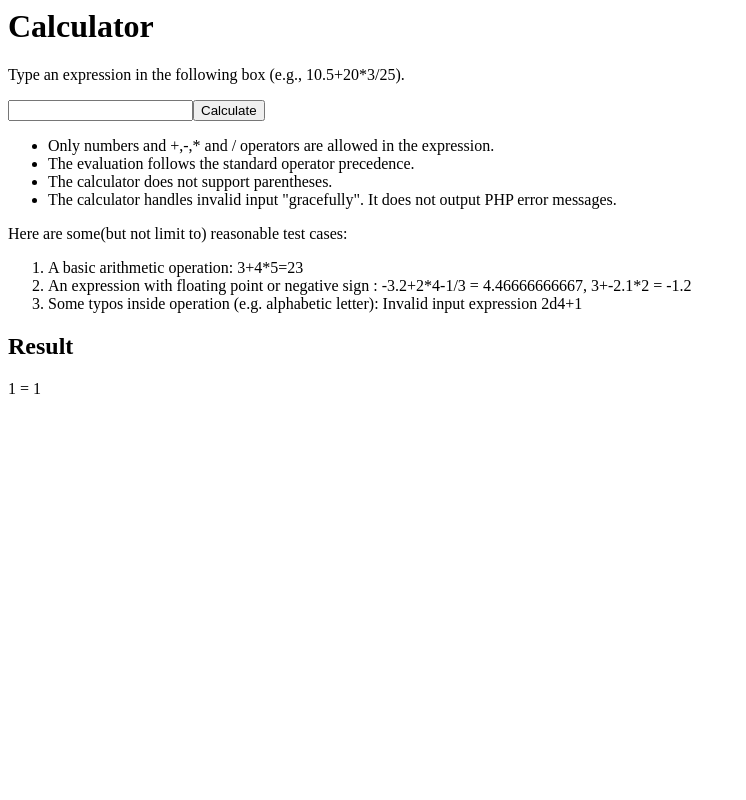
After one commit to jfeldmar/ucla-cs143-grading-application, a PHP site: page /p1a-perl/src/html-css/test_input/index-ORIGINAL.php?expr=1 in a window 1280 px wide. The commit adds this page. Shown: the whole page, without its empty margins (0-746 px from the left). Run offline with PHP 8.4, Linux system fonts and the light colour scheme.

Commit message:
updated p1a-php to include more files for version control; fixed bugs; need to change file output to tab separated

```diff
--- a/p1a-perl/src/html-css/js/n5-script-functions.js
+++ b/p1a-perl/src/html-css/js/n5-script-functions.js
@@ -335,7 +335,8 @@ function submit_csv(myform)
 	var csv = new Array();
 	var subs = document.getElementsByClassName("submissions");
 
-	csv[0] = new Array(4);
+	var num_entries = document.getElementById('csv_size').value ;
+	csv[0] = new Array( num_entries );
 	csv[0][0] = "SID";
 	csv[0][1] = "Total Score";
 	csv[0][2] = "Fraction Correct";
@@ -343,7 +344,7 @@ function submit_csv(myform)
 
 	for (var i = 0; i < subs.length; i++)
 	{
-		csv[i+1] = new Array(4);
+		csv[i+1] = new Array( num_entries );
 		csv[i+1][0] = '\"' + subs[i].id + '\"';
 
 		// enclose text in quotes in order to escape commas
--- a/p1a-perl/src/html-css/start.html
+++ b/p1a-perl/src/html-css/start.html
@@ -23,8 +23,8 @@ function confirm_clear_data(mybutton) {
 <br/>
 <br/>
 <p align=center>
-<a href="various8input.tar">Sample Input (tar file)</a><br/>
-<a href="index-ORIGINAL.php">Sample Calculator PHP Solution</a>
+<a href="../html-css/test_input/various8input.tar">Sample Input (tar file)</a><br/>
+<a href="../html-css/test_input/index-ORIGINAL.php">Sample Calculator PHP Solution</a>
 </p>
 <!-- <p align=center>
 <a class=button style="width:200" href='#' name="start-perl" onclick="confirm_clear_data(this)"><span>Click to Begin Perl Site</span></a>
--- /dev/null
+++ b/p1a-perl/src/html-css/test_input/index-ORIGINAL.php
@@ -0,0 +1,41 @@
+<html>
+<head><title>Calculator</title></head>
+<body>
+
+<h1>Calculator</h1>
+Type an expression in the following box (e.g., 10.5+20*3/25).
+<p>
+<form method="GET">
+<input type="text" name="expr"><input type="submit" value="Calculate">
+</form>
+</p>
+<ul>
+<li>Only numbers and +,-,* and / operators are allowed in the expression.
+<li>The evaluation follows the standard operator precedence.
+<li>The calculator does not support parentheses.
+<li>The calculator handles invalid input "gracefully". It does not output PHP error messages.
+</ul>
+Here are some(but not limit to) reasonable test cases:
+<ol>
+  <li> A basic arithmetic operation:  3+4*5=23 </li>
+  <li> An expression with floating point or negative sign : -3.2+2*4-1/3 = 4.46666666667, 3+-2.1*2 = -1.2 </li>
+  <li> Some typos inside operation (e.g. alphabetic letter): Invalid input expression 2d4+1 </li>
+</ol>
+<?php
+
+ini_set('display_errors', 0);
+$expr = $_GET["expr"];
+
+if (strlen($expr)>0) {
+echo "<h2>Result</h2>\n";
+/* add negative sign handling , Chu-Cheng */
+if (preg_match("/^(-|\d)+(\.\d*)?((\+|-|\*|\/)-?\d+(\.\d*)?)*$/", $expr, $matches)) {
+    eval("\$value = $expr;");
+    echo "$expr = $value\n";
+} else {
+    echo "Invalid input expression $expr.\n";
+}
+}
+?>
+</body>
+</html>
--- a/p1a-perl/src/mytest.txt
+++ /dev/null
@@ -1 +0,0 @@
-a;sldfjasldkfj
```
Also changed, not shown: p1a-perl/src/php-src/n5-run-test.php (+20 -9 lines), p1a-perl/src/html-css/images/bg_button_a.gif (added), p1a-perl/src/html-css/images/bg_button_span.gif (added), 1 other file.
